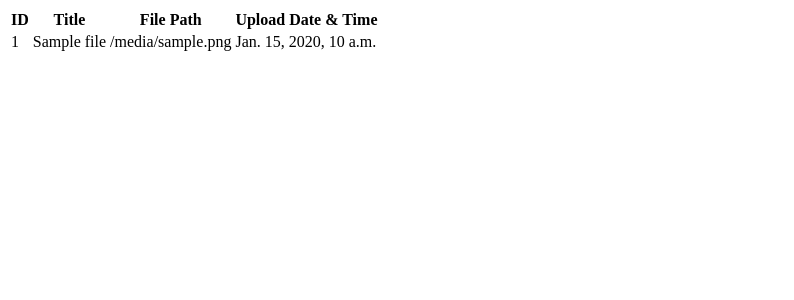
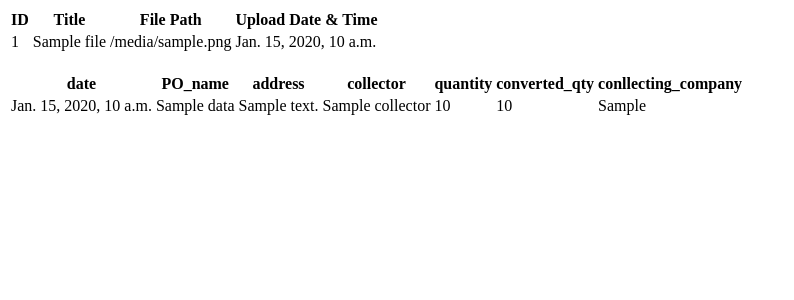
Before and after one commit to LeeTaeGeom/recycleledger_audit_web, a Django app: template post/templates/post/postlist.html in a window 1280 px wide. Shown: the top 300 px of the page, without its empty margins (0-794 px from the left). Run offline with Django 4.2, Linux system fonts and the light colour scheme; the template is opened without the code that fills it: most values are stand-ins (such as "Sample title", 1, 10 or a date in 2020).

Commit message:
db 저장 및 postlist

```diff
--- a/post/templates/post/postlist.html
+++ b/post/templates/post/postlist.html
@@ -16,6 +16,31 @@
                 <td>{{ file.dateTimeOfUpload }}</td>
             </tr>
         {% endfor %}
+
+    </table>
+    <table>
+        <tr>
+            <th>date</th>
+            <th>PO_name</th>
+            <th>address</th>
+            <th>collector</th>
+            <th>quantity</th>
+            <th>converted_qty</th>
+            <th>conllecting_company</th>
+        </tr>
+        <br>
+        {% for data in datas %}
+
+            <tr>
+                <td>{{ data.date }}</td>
+                <td>{{ data.PO_name }}</td>
+                <td>{{ data.address }}</td>
+                <td>{{ data.collector }}</td>
+                <td>{{ data.quantity }}</td>
+                <td>{{ data.converted_qty }}</td>
+                <td>{{ data.conllecting_company }}</td>
+            </tr>
+        {% endfor %}
     </table>
 </body>
 </html>
```
Also changed, not shown: post/models.py (+8 -9 lines), post/views.py (+17 -9 lines), post/migrations/0001_initial.py.
